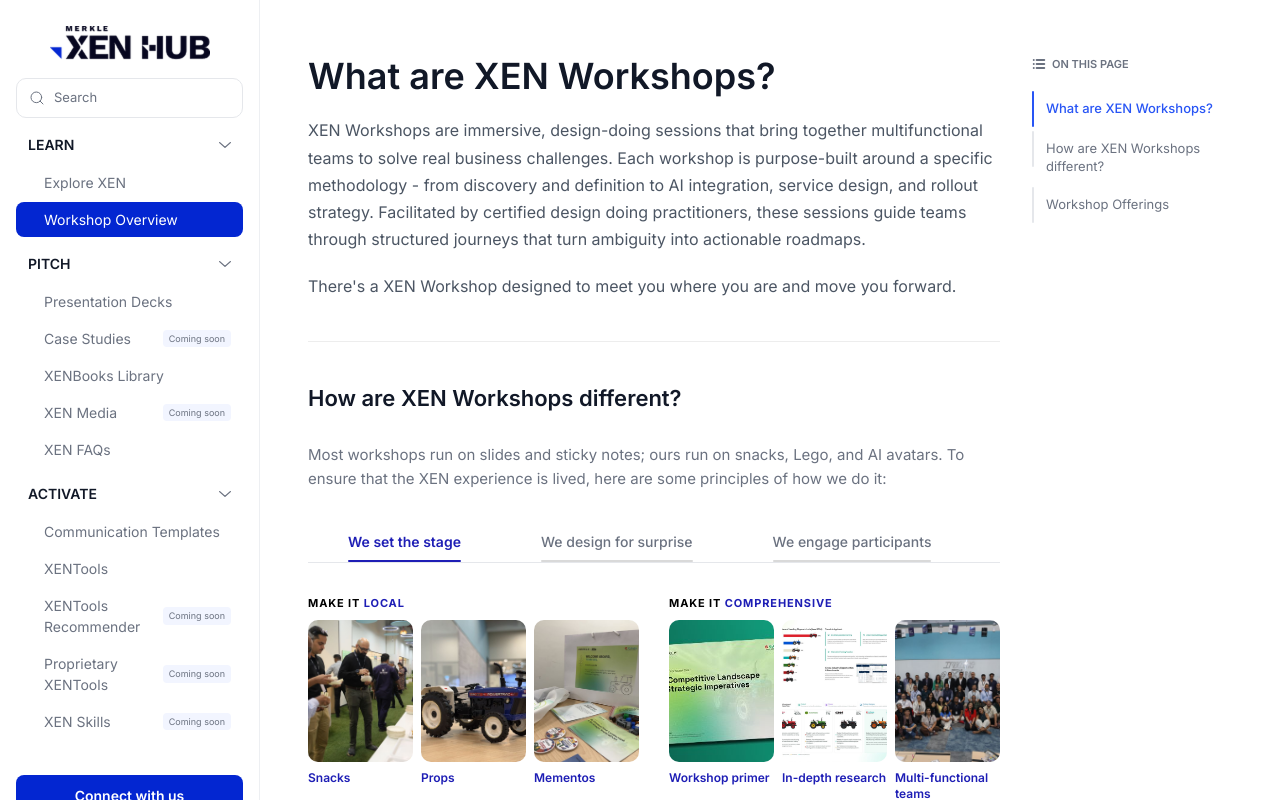
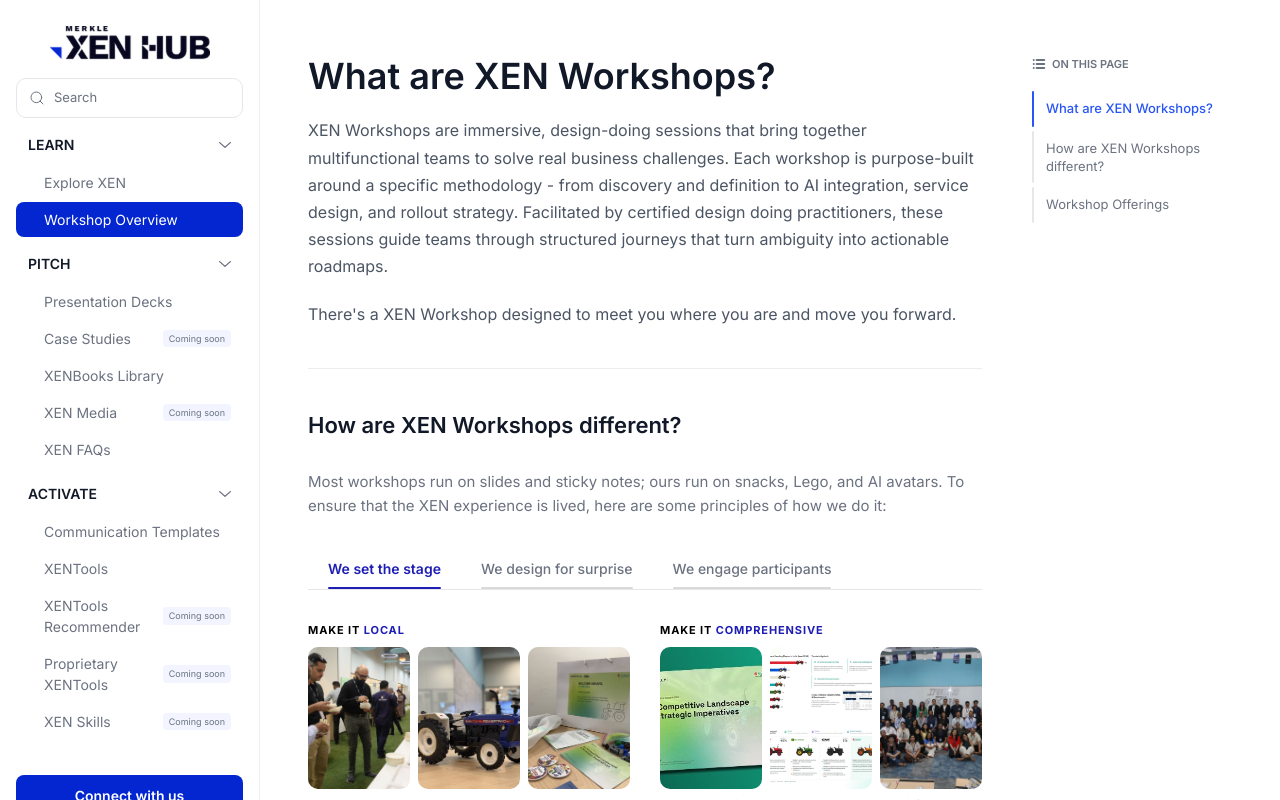
Before and after one commit to aryanmerkle2003/XenHub, a React (Vite) app: page /workshop-overview in a window 1280 px wide. Shown: the top 800 px of the page. Built offline with nearby package versions, Linux system fonts and the light colour scheme.

Commit message:
Match workshop tabs and On this page spacing to Explore XEN/FAQ; rename engage-participants titles
Co-Authored-By: Claude Sonnet 5.5 <noreply@anthropic.com>
Claude-Session: https://claude.ai/code/session_014VLj4fxiLwYqxGunK8Cg6k

```diff
--- a/src/components/nav/OnThisPage.tsx
+++ b/src/components/nav/OnThisPage.tsx
@@ -23,10 +23,10 @@ export default function OnThisPage({ sections }: { sections: PageSection[] }) {
           <a
             key={section.id}
             href={`#${section.id}`}
-            className="flex items-start rounded-lg"
+            className="flex items-stretch rounded-lg"
           >
             <span
-              className={`h-9 w-0.5 shrink-0 rounded-sm transition-colors ${
+              className={`min-h-9 w-0.5 shrink-0 rounded-sm transition-colors ${
                 active ? 'bg-[#2855f5]' : 'bg-[#e5e7eb]'
               }`}
             />
--- a/src/components/workshops/DifferentiatorsTabs.tsx
+++ b/src/components/workshops/DifferentiatorsTabs.tsx
@@ -116,7 +116,7 @@ export default function DifferentiatorsTabs() {
               type="button"
               onClick={() => setActiveKey(tab.key)}
               aria-selected={active}
-              className="group flex shrink-0 flex-col items-center gap-2 px-6 pt-3 md:px-10"
+              className="group flex shrink-0 flex-col items-center gap-2 px-5 pt-3"
             >
               <span
                 className={`whitespace-nowrap text-sm transition-colors ${
--- a/src/data/differentiators.ts
+++ b/src/data/differentiators.ts
@@ -137,7 +137,7 @@ export const differentiatorTabs: DifferentiatorTab[] = [
     columns: [
       [
         {
-          highlight: 'Local',
+          highlight: 'Unpredictable',
           slides: [
             { src: engage1, caption: 'Set up the rooms for surprises' },
             { src: engage3, caption: 'AI-integrated activities' },
@@ -146,7 +146,7 @@ export const differentiatorTabs: DifferentiatorTab[] = [
       ],
       [
         {
-          highlight: 'Local',
+          highlight: 'Memorable',
           slides: [
             { src: engage2, caption: 'XENBooks' },
             { src: engage4, caption: 'Personalized badges' },
@@ -156,7 +156,7 @@ export const differentiatorTabs: DifferentiatorTab[] = [
       ],
       [
         {
-          highlight: 'Local',
+          highlight: 'AI-everywhere',
           slides: [
             { src: engage6, caption: 'AI as an orchestrator' },
             { src: engage7, caption: 'AI-enabled demos' },
--- a/src/pages/WorkshopOverview.tsx
+++ b/src/pages/WorkshopOverview.tsx
@@ -18,7 +18,7 @@ function Divider() {
 export default function WorkshopOverview() {
   return (
     <PageLayout>
-      <div className="flex w-full items-start gap-8 px-12 pb-20 pt-14">
+      <div className="flex w-full items-start gap-[50px] px-12 pb-20 pt-14">
         <div className="flex min-w-0 flex-1 flex-col gap-10">
           <div id="workshop-overview" className="flex flex-col gap-5">
             <h1 className="text-[36px] font-semibold leading-[1.15] text-[#111827]">
```
